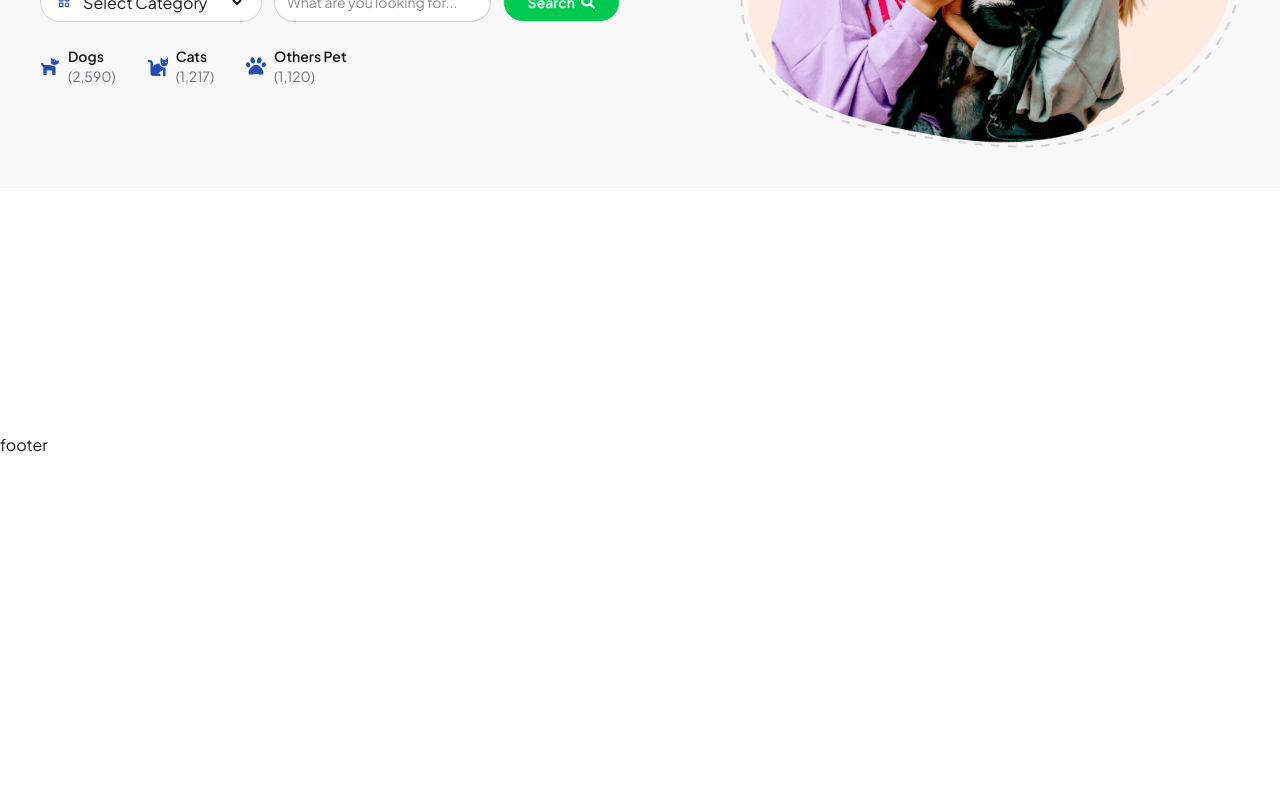
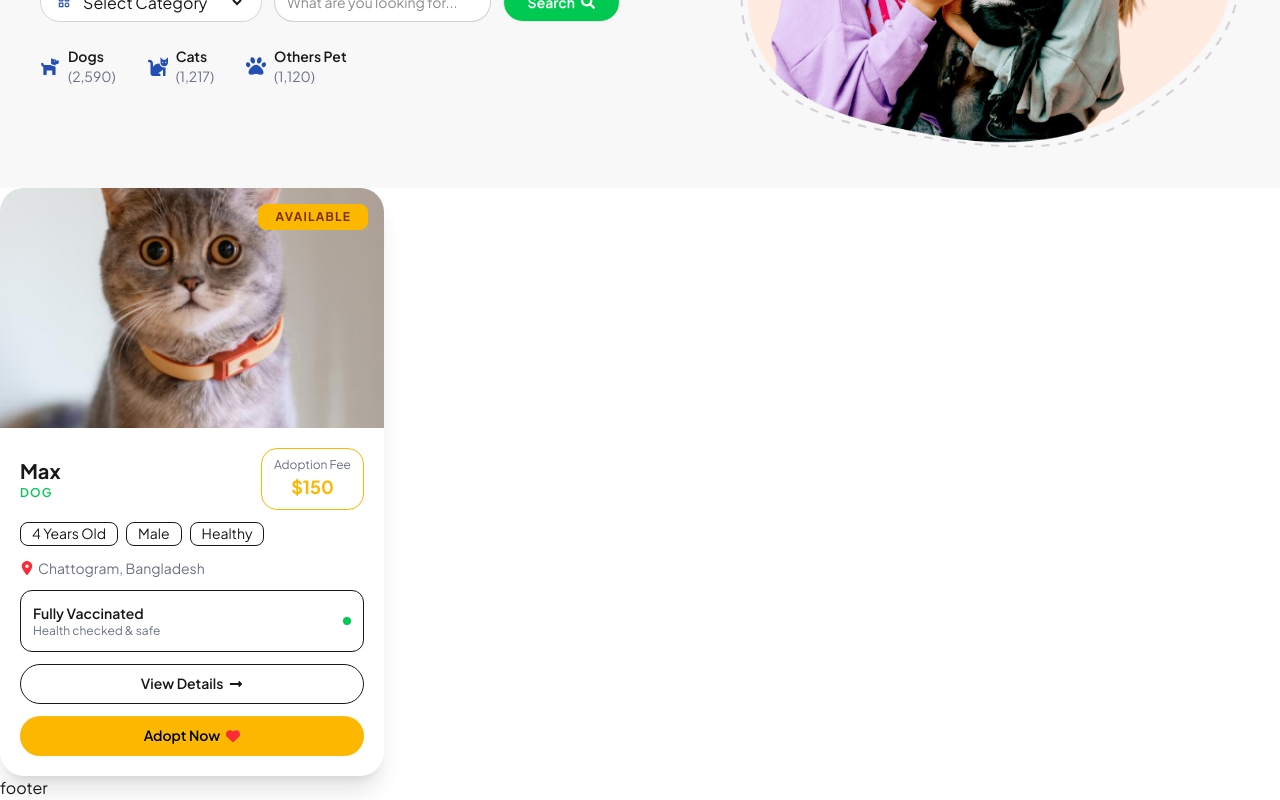
Before and after one commit to sabnira/PawsHome-client, a React (Vite) app: page /pet-listing in a window 1280 px wide. Shown: the part 371-1171 px from the top of the page. Before the commit the page ends 828 px from the top, so only its background shows below. Built offline with nearby package versions, Linux system fonts and the light colour scheme; no server answers.

Commit message:
section title

```diff
--- a/package.json
+++ b/package.json
@@ -26,6 +26,7 @@
     "react-hook-form": "^7.78.0",
     "react-icons": "^5.6.0",
     "react-router-dom": "^7.17.0",
+    "react-select": "^5.10.2",
     "react-simple-captcha": "^9.3.1",
     "sort-by": "^1.2.0",
     "sweetalert2": "^11.26.25",
--- /dev/null
+++ b/public/pet.json
@@ -0,0 +1,82 @@
+[
+  {
+    "id": 1,
+    "image": "https://images.unsplash.com/photo-1543466835-00a7907e9de1",
+    "name": "Max",
+    "age": "2 years",
+    "location": "Dhaka",
+    "price": 1500,
+    "gender": "Male",
+    "category": "Dog"
+  },
+  {
+    "id": 2,
+    "image": "https://images.unsplash.com/photo-1514888286974-6c03e2ca1dba",
+    "name": "Luna",
+    "age": "1 year",
+    "location": "Chittagong",
+    "price": 1200,
+    "gender": "Female",
+    "category": "Cat"
+  },
+  {
+    "id": 3,
+    "image": "https://images.unsplash.com/photo-1425082661705-1834bfd09dca",
+    "name": "Charlie",
+    "age": "3 years",
+    "location": "Sylhet",
+    "price": 2000,
+    "gender": "Male",
+    "category": "Dog"
+  },
+  {
+    "id": 4,
+    "image": "https://images.unsplash.com/photo-1592194996308-7b43878e84a6",
+    "name": "Coco",
+    "age": "8 months",
+    "location": "Cox's Bazar",
+    "price": 800,
+    "gender": "Female",
+    "category": "Rabbit"
+  },
+  {
+    "id": 5,
+    "image": "https://images.unsplash.com/photo-1519052537078-e6302a4968d4",
+    "name": "Rocky",
+    "age": "4 years",
+    "location": "Rajshahi",
+    "price": 1800,
+    "gender": "Male",
+    "category": "Dog"
+  },
+  {
+    "id": 6,
+    "image": "https://images.unsplash.com/photo-1533738363-b7f9aef128ce",
+    "name": "Milo",
+    "age": "6 months",
+    "location": "Khulna",
+    "price": 1000,
+    "gender": "Male",
+    "category": "Cat"
+  },
+  {
+    "id": 7,
+    "image": "https://images.unsplash.com/photo-1452857297128-d9c29adba80b",
+    "name": "Bella",
+    "age": "2 years",
+    "location": "Barisal",
+    "price": 1600,
+    "gender": "Female",
+    "category": "Dog"
+  },
+  {
+    "id": 8,
+    "image": "https://images.unsplash.com/photo-1591160690555-5debfba289f0",
+    "name": "Kiwi",
+    "age": "1 year",
+    "location": "Mymensingh",
+    "price": 500,
+    "gender": "Female",
+    "category": "Bird"
+  }
+]
--- /dev/null
+++ b/src/Pages/Home/FeaturedPets/FeaturedPets.jsx
@@ -0,0 +1,18 @@
+import SectionTitle from "../../../components/SectionTitle";
+
+
+const FeaturedPets = () => {
+    return (
+        <div>
+
+            <SectionTitle
+            title={"Featured Pets"}
+            subHeading={"Meet Our Featured Pets"}
+            heading={"Browse a curated selection of pets ready to be adopted. Each one is healthy, well-loved, and eagerly waiting for a forever home filled with care and affection."}
+            ></SectionTitle>
+
+        </div>
+    );
+};
+
+export default FeaturedPets;
--- a/src/Pages/Home/Home.jsx
+++ b/src/Pages/Home/Home.jsx
@@ -1,5 +1,6 @@
 import { Helmet } from "react-helmet-async";
 import Banner from "./Banner/Banner";
+import FeaturedPets from "./FeaturedPets/FeaturedPets";
 
 
 
@@ -10,6 +11,7 @@ const Home = () => {
                 <title>PawsHome | Home</title>
             </Helmet>
             <Banner></Banner>
+            <FeaturedPets></FeaturedPets>
 
         </div>
     );
--- a/src/Pages/PetListing/PetListing.jsx
+++ b/src/Pages/PetListing/PetListing.jsx
@@ -3,8 +3,15 @@ import { BiCategory } from "react-icons/bi";
 
 import listBanner from "../../assets/listBanner.png"
 
+import PetCart from "../../components/PetCart";
+
+
+
 const PetListing = () => {
+
+
     return (
+        <>
         <div className="bg-base-200 py-10 px-4 md:px-10">
             <div className="max-w-7xl mx-auto grid md:grid-cols-2 gap-10 items-center">
 
@@ -79,14 +86,13 @@ const PetListing = () => {
 
                 {/* RIGHT IMAGE */}
                 <div className="relative flex justify-end">
-
-                    <img src={listBanner} alt=""  className="w-125"/>
-
-
+                    <img src={listBanner} alt="" className="w-125" />
                 </div>
 
             </div>
         </div>
+        <PetCart></PetCart>
+        </>
     );
 };
 
--- /dev/null
+++ b/src/components/PetCart.jsx
@@ -0,0 +1,80 @@
+import img from "../assets/img1.jpg"
+import { FaLocationDot } from "react-icons/fa6";
+import { FaHeart } from "react-icons/fa6";
+import { FaLongArrowAltRight } from "react-icons/fa";
+
+const PetCart = () => {
+  return (
+    <div className="card w-96 bg-base-100 shadow-xl rounded-3xl overflow-hidden">
+
+      {/* Image Section */}
+      <div className="relative  pb-0">
+
+        {/* Available Badge */}
+        <span className="badge badge-warning absolute top-4 right-4 px-4 py-3 text-xs font-bold tracking-widest">
+          AVAILABLE
+        </span>
+
+        {/* Pet Image */}
+        <img
+          src={img}
+          alt="pet"
+          className="w-full h-60 object-cover"
+        />
+
+      </div>
+
+      {/* Content */}
+      <div className="card-body p-5 gap-3">
+
+        {/* Title + Price */}
+        <div className="flex justify-between items-center">
+          <div>
+            <h2 className="text-xl font-bold">Max</h2>
+            <p className="text-xs tracking-widest text-green-500 font-semibold">
+              DOG
+            </p>
+          </div>
+
+          <div className="border border-warning rounded-2xl px-3 py-2 text-center">
+            <p className="text-xs text-gray-500">Adoption Fee</p>
+            <p className="text-warning text-lg font-bold">$150</p>
+          </div>
+        </div>
+
+        {/* Tags */}
+        <div className="flex flex-wrap gap-2">
+          <span className="badge badge-outline">4 Years Old</span>
+          <span className="badge badge-outline">Male</span>
+          <span className="badge badge-outline">Healthy</span>
+        </div>
+
+        {/* Location */}
+        <p className="text-sm text-gray-500 flex items-center gap-1">
+          <FaLocationDot className="text-red-500"/> Chattogram, Bangladesh
+        </p>
+
+        {/* Vaccinated Box */}
+        <div className="flex items-center justify-between border rounded-xl p-3">
+          <div>
+            <p className="font-semibold text-sm">Fully Vaccinated</p>
+            <p className="text-xs text-gray-500">Health checked & safe</p>
+          </div>
+          <span className="w-2 h-2 bg-green-500 rounded-full"></span>
+        </div>
+
+        {/* Buttons */}
+        <button className="btn btn-outline rounded-full">
+          View Details <FaLongArrowAltRight />
+        </button>
+
+        <button className="btn bg-warning text-black rounded-full border-none">
+          Adopt Now <FaHeart className="text-red-500"/>
+        </button>
+
+      </div>
+    </div>
+  );
+};
+
+export default PetCart;
--- /dev/null
+++ b/src/components/SectionTitle.jsx
@@ -0,0 +1,11 @@
+const SectionTitle = ({title, heading, subHeading}) => {
+    return (
+        <div className="mx-auto text-center md:w-6/12 my-12">
+            <p className="text-[#EEBA2C] mb-4 text-2xl font-berkshire">--- {title} ---</p>
+            <p className="text-xl md:text-3xl uppercase border-y-2 py-4">{subHeading}</p>
+            <h3 className="mt-4">{heading}</h3>
+        </div>
+    );
+};
+
+export default SectionTitle;
```
Also changed, not shown: src/assets/img1.jpg (added), 1 other file (tests, documents, lock files or other folders).
